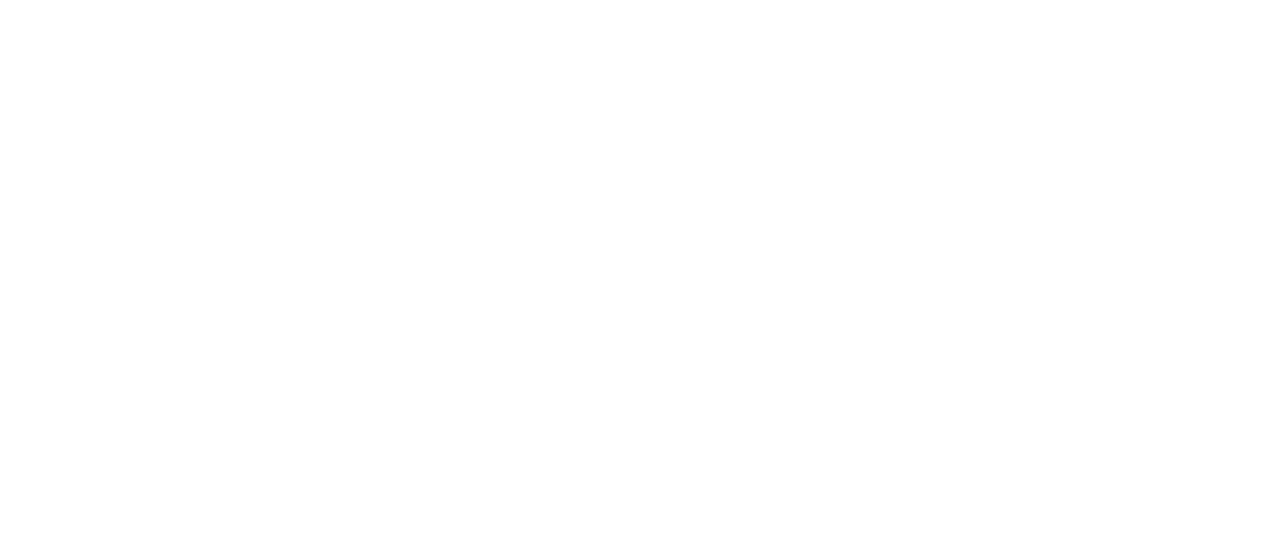
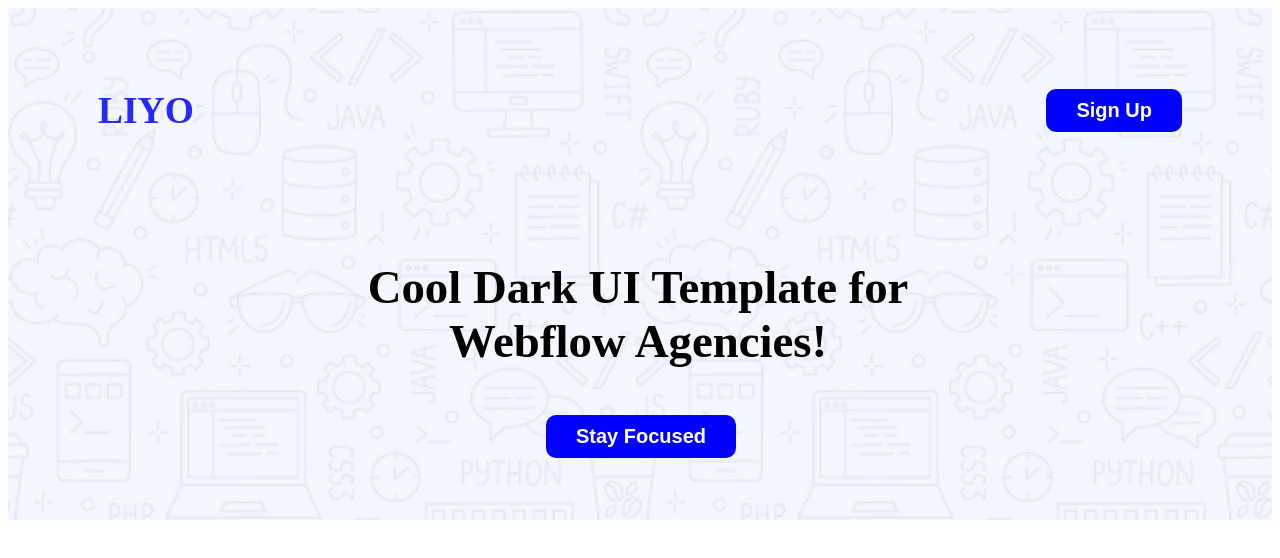
Before and after one commit to Munjurul-0X/Assignment-1, a plain HTML site: page index.html in a window 1280 px wide. Drawn offline with Linux system fonts and the light colour scheme; files that its build step writes are made by us from their sources.

Commit message:
banner section

```diff
--- a/index.html
+++ b/index.html
@@ -4,12 +4,34 @@
 <head>
   <meta charset="UTF-8">
   <meta name="viewport" content="width=device-width, initial-scale=1.0">
-  <title>ZUNO</title>
-  <link rel="stylesheet" href="style.css">
+  <title>LIYO</title>
+  <link rel="preconnect" href="https://fonts.googleapis.com">
+  <link rel="preconnect" href="https://fonts.gstatic.com" crossorigin>
+  <link
+    href="https://fonts.googleapis.com/css2?family=Merriweather:ital,opsz,wght@0,18..144,300..900;1,18..144,300..900&family=Open+Sans:ital,wght@0,300..800;1,300..800&family=Raleway:ital,wght@0,100..900;1,100..900&display=swap"
+    rel="stylesheet">
+  <link rel="stylesheet" href="style/style.css">
 </head>
 
-<body>
-  <header></header>
+<body class="open-sans-norma">
+  <header>
+    <nav>
+      <div class="nav-title">
+        <h1>LIYO</h1>
+      </div>
+      <div>
+        <button class="btn-primary">Sign Up</button>
+      </div>
+    </nav>
+    <section class="banner-section">
+      <div class="banner-title">
+        <h3>Cool Dark UI Template for Webflow Agencies!</h3>
+      </div>
+    </section>
+    <div class="header-button">
+      <button class="btn-primary">Stay Focused</button>
+    </div>
+  </header>
   <main></main>
   <footer></footer>
 </body>
--- a/style/style.css
+++ b/style/style.css
@@ -0,0 +1,80 @@
+.open-sans-normal {
+  font-family: "Open Sans", sans-serif;
+  font-optical-sizing: auto;
+  font-style: normal;
+  font-variation-settings:
+    "wdth" 100;
+}
+
+/** nav style **/
+header {
+  max-width: 1440px;
+  background-image: url(../Assets/Hero-bg.png);
+  background-repeat: no-repeat;
+  background-size: cover;
+  background-position: center;
+}
+
+nav {
+  display: flex;
+  justify-content: space-between;
+  text-align: center;
+  align-items: center;
+  margin-top: 0px;
+  margin-left: 90px;
+  margin-right: 90px;
+
+
+}
+
+.nav-title {
+  padding-top: 50px;
+  padding-bottom: 50px;
+  font-weight: 34px;
+  font-size: 25px;
+  font-family: inherit;
+  color: rgb(39, 39, 255);
+}
+
+/** shared style **/
+.btn-primary {
+  color: rgb(255, 255, 255);
+  border: none;
+  cursor: pointer;
+  background-color: blue;
+  font-weight: bold;
+  font-size: 20px;
+  border-radius: 10px;
+  padding: 10px 30px;
+}
+
+.btn-primary:hover {
+  background-color: rgb(72, 64, 99);
+  color: rgb(255, 0, 0);
+  border: 2px solid rgb(255, 123, 0);
+  border-radius: 10px;
+  padding: 10px 30px;
+}
+
+/** banner style **/
+.banner-section {
+  display: flex;
+  justify-content: center;
+  max-width: 905px;
+  text-align: center;
+  align-items: center;
+
+}
+
+.banner-title {
+  font-size: 40px;
+  font-weight: bold;
+  max-width: 600px;
+  margin-left: 355px;
+}
+
+.header-button {
+  margin-left: 538px;
+  margin-bottom: 152px;
+  height: 105px;
+}
```
